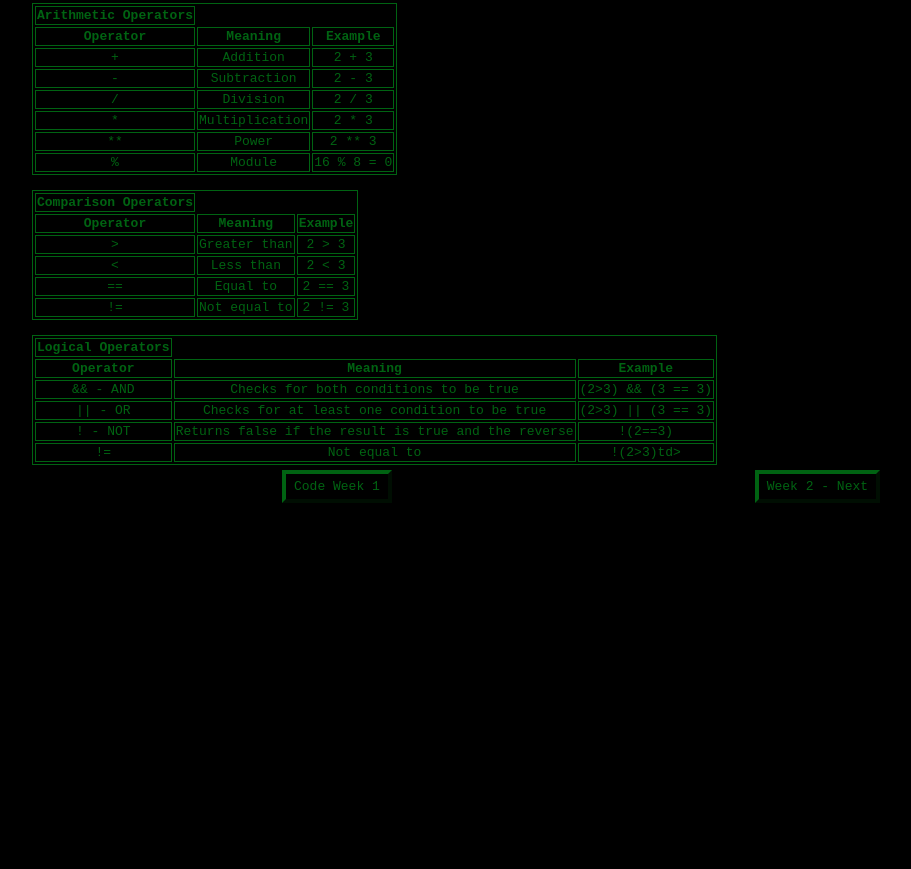
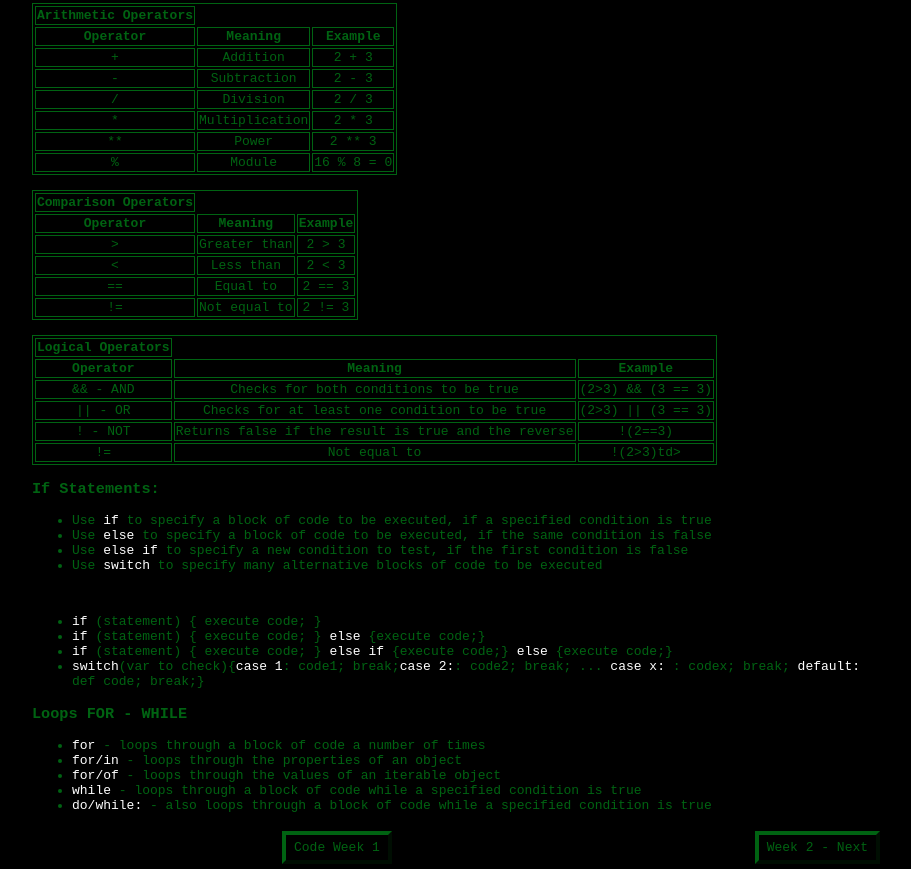
Before and after one commit to iterpo/coursera_javascript, a plain HTML site: page week1/week1index.html in a window 1280 px wide. Shown: the part 405-1274 px from the top of the page, without its empty margins (68-979 px from the left). Before the commit the page ends 913 px from the top, so only its background shows below. Drawn offline with Linux system fonts and the light colour scheme.

Commit message:
add ifs and loops week1

```diff
--- a/week1/week1index.html
+++ b/week1/week1index.html
@@ -180,6 +180,51 @@
 
     </div>
 
+    <div class="ifstatements">
+        <h3>If Statements:</h3>
+        <ul>
+            <li>Use <span style="color:white;">if</span> to specify a block of code to be executed, if a specified
+                condition is true</li>
+            <li>Use <span style="color:white;">else</span> to specify a block of code to be executed, if the same
+                condition is false</li>
+            <li>Use <span style="color:white;">else if</span> to specify a new condition to test, if the first condition
+                is false</li>
+            <li>Use <span style="color:white;">switch</span> to specify many alternative blocks of code to be executed
+            </li>
+        </ul>
+        <br>
+        <ul>
+            <li><span style="color:white;">if </span>(statement) { execute code; }</li>
+            <li><span style="color:white;">if </span>(statement) { execute code; }<span style="color:white;"> else
+                </span>{execute code;}</li>
+            <li><span style="color:white;">if </span>(statement) { execute code; }<span style="color:white;"> else if
+                </span>{execute code;} <span style="color:white;"> else
+                </span>{execute code;}</li>
+            <li>
+                <span style="color:white;">switch</span>(var to check){<span style="color:white;">case 1</span>: code1;
+                break;<span style="color:white;">case 2:</span>: code2;
+                break; ... <span style="color:white;">case x: </span>: codex;
+                break; <span style="color:white;">default: </span><br>def code;
+                break;}
+            </li>
+        </ul>
+
+
+    </div>
+
+    <div class="loops">
+        <h3>Loops FOR - WHILE</h3>
+        <ul>
+            <li><span style="color:white;">for </span> - loops through a block of code a number of times</li>
+            <li><span style="color:white;">for/in </span> - loops through the properties of an object</li>
+            <li><span style="color:white;">for/of </span> - loops through the values of an iterable object</li>
+            <li><span style="color:white;">while </span> - loops through a block of code while a specified condition is
+                true</li>
+            <li><span style="color:white;">do/while: </span> - also loops through a block of code while a specified
+                condition is true</li>
+        </ul>
+    </div>
+
     <a href="week1.html" , class="buttonA">Code Week 1<br></a>
     <a href="/week2/week2index.html" , class="buttonA">Week 2 - Next<br></a>
 
```
